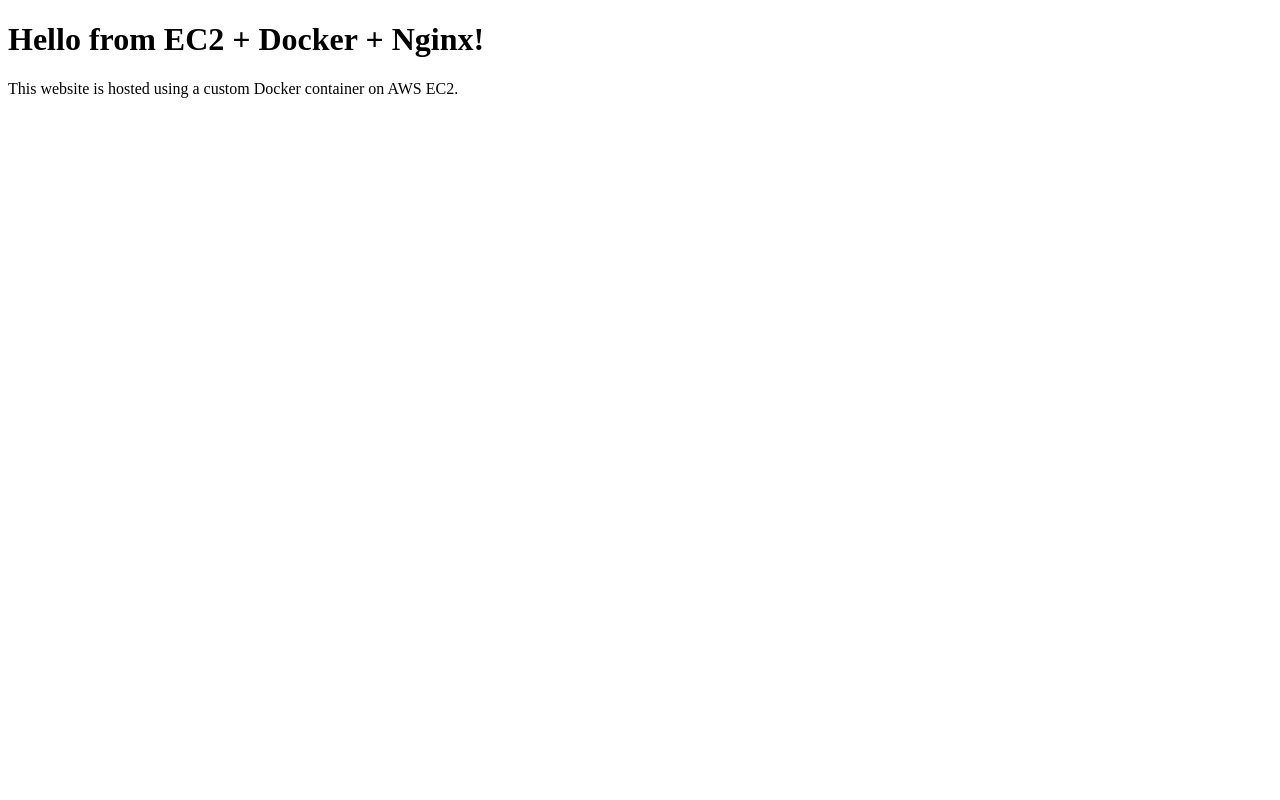
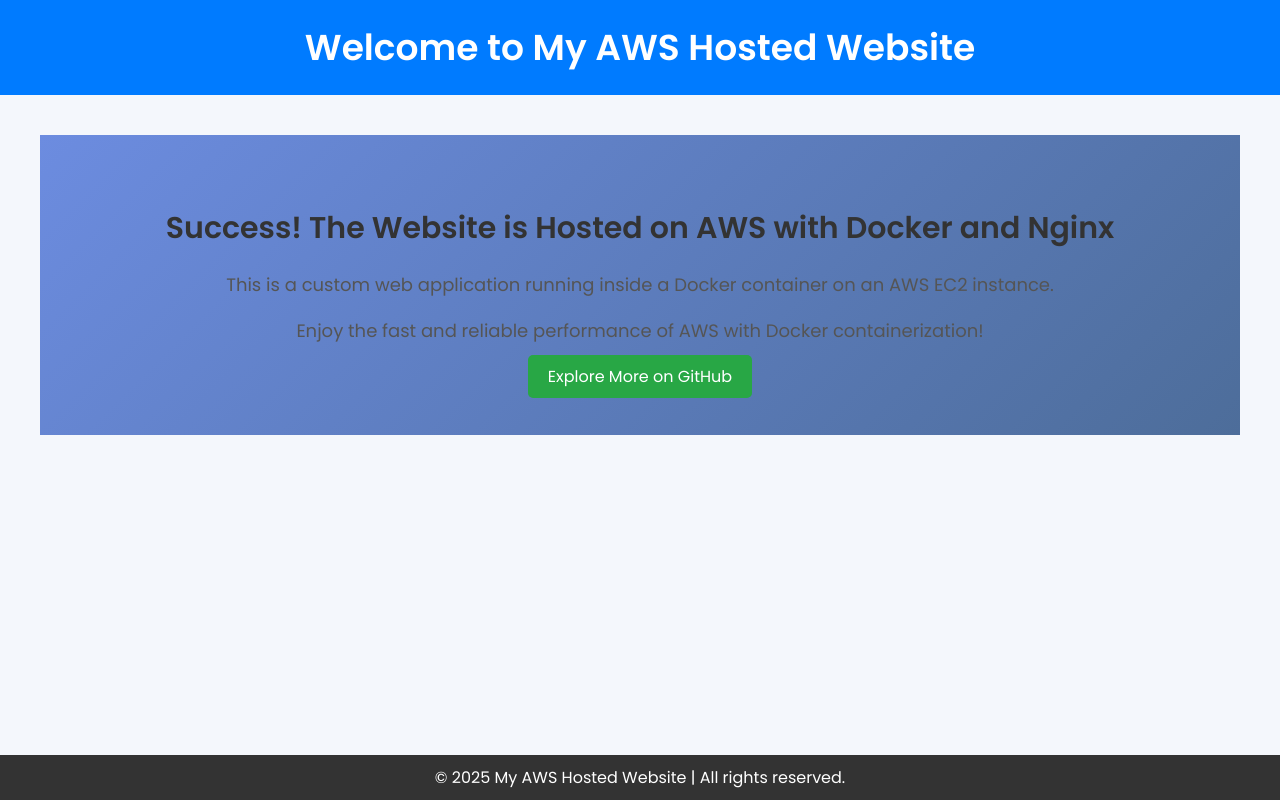
Before and after one commit to Sujan-div/aws-docker-site, a plain HTML site: page index.html in a window 1280 px wide. Drawn offline with Linux system fonts and the light colour scheme.

Commit message:
Added HTML

```diff
--- a/index.html
+++ b/index.html
@@ -1,11 +1,117 @@
-<!-- index.html -->
 <!DOCTYPE html>
-<html>
+<html lang="en">
 <head>
+  <meta charset="UTF-8">
+  <meta name="viewport" content="width=device-width, initial-scale=1.0">
+  <meta http-equiv="X-UA-Compatible" content="ie=edge">
   <title>My AWS Hosted Website</title>
+
+  <!-- Google Fonts -->
+  <link href="https://fonts.googleapis.com/css2?family=Poppins:wght@300;400;600&display=swap" rel="stylesheet">
+
+  <!-- Styling -->
+  <style>
+    body {
+      font-family: 'Poppins', sans-serif;
+      margin: 0;
+      padding: 0;
+      background-color: #f4f7fc;
+      color: #333;
+    }
+
+    header {
+      background-color: #007BFF;
+      color: white;
+      padding: 20px 0;
+      text-align: center;
+    }
+
+    header h1 {
+      margin: 0;
+      font-size: 36px;
+    }
+
+    section {
+      padding: 40px 20px;
+      max-width: 1200px;
+      margin: 0 auto;
+      text-align: center;
+    }
+
+    section h2 {
+      font-size: 30px;
+      color: #333;
+      margin-bottom: 20px;
+    }
+
+    section p {
+      font-size: 18px;
+      color: #555;
+      line-height: 1.6;
+    }
+
+    footer {
+      background-color: #333;
+      color: white;
+      text-align: center;
+      padding: 10px 0;
+      position: fixed;
+      bottom: 0;
+      width: 100%;
+    }
+
+    footer p {
+      margin: 0;
+    }
+
+    .button {
+      background-color: #28a745;
+      color: white;
+      padding: 10px 20px;
+      font-size: 16px;
+      border: none;
+      border-radius: 5px;
+      cursor: pointer;
+      text-decoration: none;
+    }
+
+    .button:hover {
+      background-color: #218838;
+    }
+
+    .container {
+      display: flex;
+      justify-content: center;
+      align-items: center;
+      height: 300px;
+      background: linear-gradient(135deg, #6c8ce0, #4d6d9a);
+      margin-bottom: 40px;
+    }
+  </style>
 </head>
+
 <body>
-  <h1>Hello from EC2 + Docker + Nginx!</h1>
-  <p>This website is hosted using a custom Docker container on AWS EC2.</p>
+  <!-- Header -->
+  <header>
+    <h1>Welcome to My AWS Hosted Website</h1>
+  </header>
+
+  <!-- Main Content -->
+  <section>
+    <div class="container">
+      <div>
+        <h2>Success! The Website is Hosted on AWS with Docker and Nginx</h2>
+        <p>This is a custom web application running inside a Docker container on an AWS EC2 instance.</p>
+        <p>Enjoy the fast and reliable performance of AWS with Docker containerization!</p>
+        <a href="https://github.com" class="button" target="_blank">Explore More on GitHub</a>
+      </div>
+    </div>
+  </section>
+
+  <!-- Footer -->
+  <footer>
+    <p>&copy; 2025 My AWS Hosted Website | All rights reserved.</p>
+  </footer>
+
 </body>
 </html>
```
